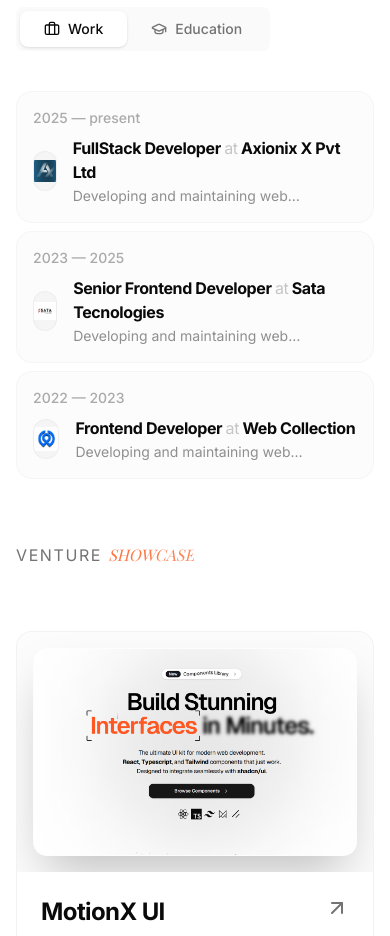
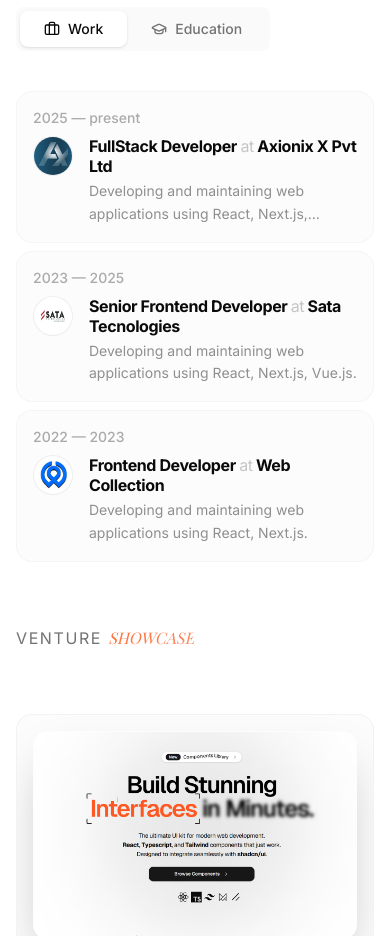
Before and after one commit to muzammil-15/portfolio-template, a Next.js app: page / in a window 390 px wide. Shown: the part 1000-1936 px from the top of the page. Built offline with nearby package versions, Linux system fonts and the light colour scheme.

Commit message:
fix: resposivness of experience card

```diff
--- a/src/components/section/experience-section.tsx
+++ b/src/components/section/experience-section.tsx
@@ -91,16 +91,22 @@
                 </div>
 
                 {/* Main Content */}
-                <div className="flex-1 flex items-center gap-4">
-                    <div className="size-10 rounded-full bg-muted flex items-center justify-center border border-border/50 overflow-hidden font-bold text-[10px] uppercase">
-                        <Image src={logo} alt={company || school} width={40} height={40} />
+                <div className="flex-1 flex items-start sm:items-center gap-4">
+                    <div className="size-10 shrink-0 rounded-full bg-muted flex items-center justify-center border border-border/50 overflow-hidden">
+                        <Image
+                            src={logo}
+                            alt={company || school}
+                            width={40}
+                            height={40}
+                            className="w-full h-full object-center"
+                        />
                     </div>
                     <div className="flex flex-col">
-                        <h4 className="text-base font-bold tracking-tight text-foreground group-hover:text-primary transition-colors">
+                        <h4 className="text-base font-bold tracking-tight text-foreground group-hover:text-primary transition-colors leading-tight">
                             {subTitle} <span className="text-muted-foreground/40 font-normal">at</span> {mainTitle}
                         </h4>
                         {description && (
-                            <p className="text-sm text-muted-foreground/80 line-clamp-1 mt-0.5 max-w-lg">
+                            <p className="text-sm text-muted-foreground/80 line-clamp-2 sm:line-clamp-1 mt-1 max-w-lg leading-relaxed">
                                 {description}
                             </p>
                         )}
```
